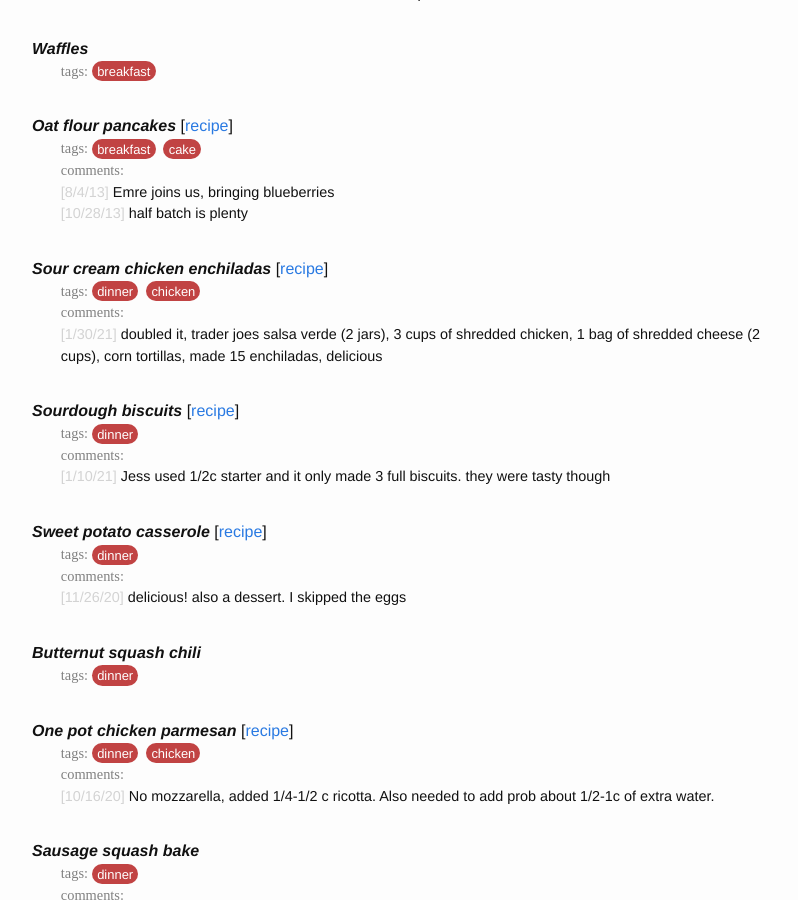
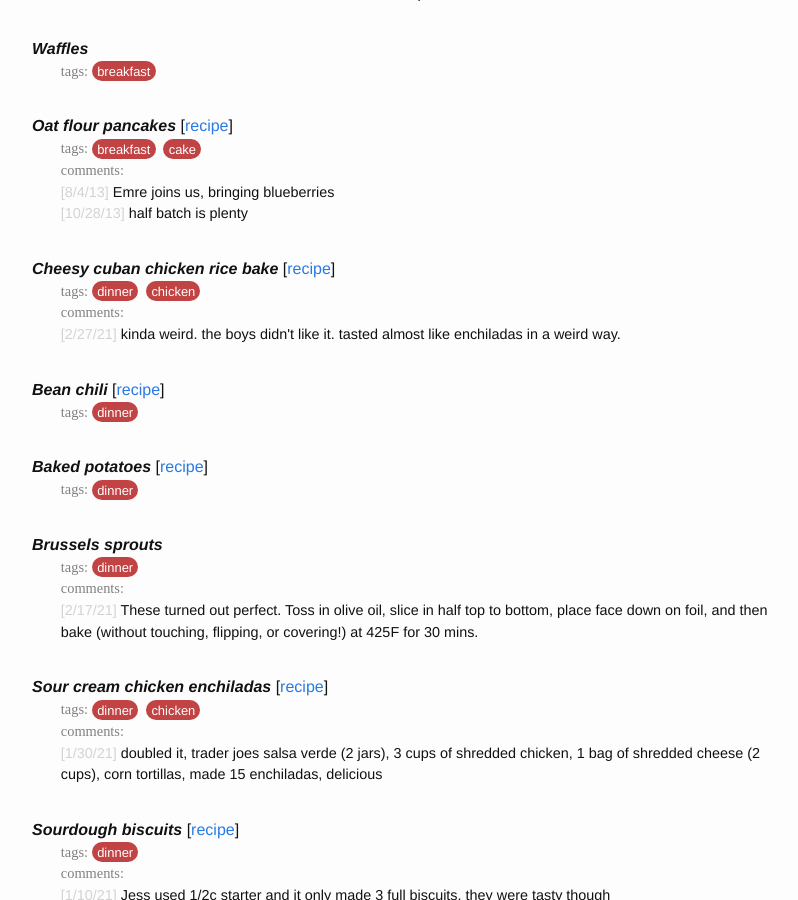
Before and after one commit to mobeets/recipes, a Jekyll site: the page built from index.html, in a window 1280 px wide and 900 px high, scrolled down 4056 px. Shown: the whole window, without its empty margins (238-1036 px from the left). Built offline with Jekyll 4.4.1, drawn with Linux system fonts in a browser that asks for light colours; nearby versions of some CDN libraries; library files that are not in the unit come from our copies; some of the changed text lies outside the part shown.

Commit message:
data update

```diff
--- a/_data/recipes.yml
+++ b/_data/recipes.yml
@@ -127,7 +127,7 @@
   tags:
   - "breakfast"
   - "cake"
-  last_suggested_date: '2016-01-01'
+  last_suggested_date: '2021-02-13'
   recipe_urls:
   - "https://themodernproper.com/dutch-baby-pancake"
   comments:
@@ -140,7 +140,7 @@
   tags:
   - "breakfast"
   - "cake"
-  last_suggested_date: '2016-01-01'
+  last_suggested_date: '2021-02-13'
   recipe_urls:
   - "https://cooking.nytimes.com/recipes/1018663-cast-iron-sourdough-pancakes"
   comments:
@@ -283,13 +283,57 @@
   - date: "10/28/13"
     comment: "half batch is plenty"
 - count: 1
+  index: 183
+  nickname: ""
+  name: "cheesy cuban chicken rice bake"
+  tags:
+  - "dinner"
+  - "chicken"
+  last_suggested_date: '2016-01-01'
+  recipe_urls:
+  - "https://www.halfbakedharvest.com/one-skillet-cheesy-cuban-chicken-rice-bake/"
+  comments:
+  - date: "2/27/21"
+    comment: "kinda weird. the boys didn't like it. tasted almost like enchiladas in a weird way."
+- count: 1
+  index: 182
+  nickname: ""
+  name: "bean chili"
+  tags:
+  - "dinner"
+  last_suggested_date: '2016-01-01'
+  recipe_urls:
+  - "https://cookieandkate.com/vegetarian-chili-recipe"
+  comments: []
+- count: 1
+  index: 181
+  nickname: ""
+  name: "baked potatoes"
+  tags:
+  - "dinner"
+  last_suggested_date: '2016-01-01'
+  recipe_urls:
+  - "https://www.gimmesomeoven.com/baked-potato/"
+  comments: []
+- count: 1
+  index: 180
+  nickname: ""
+  name: "brussels sprouts"
+  tags:
+  - "dinner"
+  last_suggested_date: '2016-01-01'
+  recipe_urls: []
+  comments:
+  - date: "2/17/21"
+    comment: "These turned out perfect. Toss in olive oil, slice in half top to bottom, place face down on foil, and then bake (without touching, flipping, or covering!) at 425F for 30 mins."
+- count: 1
   index: 179
   nickname: ""
   name: "sour cream chicken enchiladas"
   tags:
   - "dinner"
   - "chicken"
-  last_suggested_date: '2016-01-01'
+  last_suggested_date: '2021-02-13'
   recipe_urls:
   - "https://www.inspiredtaste.net/11767/salsa-verde-chicken-enchiladas"
   comments:
@@ -301,7 +345,7 @@
   name: "sourdough biscuits"
   tags:
   - "dinner"
-  last_suggested_date: '2016-01-01'
+  last_suggested_date: '2021-02-13'
   recipe_urls:
   - "https://www.kingarthurbaking.com/recipes/buttery-sourdough-sandwich-biscuits-recipe"
   comments:
@@ -543,7 +587,7 @@
   tags:
   - "dinner"
   - "pork"
-  last_suggested_date: '2019-11-30'
+  last_suggested_date: '2021-02-27'
   recipe_urls: []
   comments:
   - date: "10/29/19"
@@ -656,7 +700,7 @@
   name: "baked potatoes and mac and cheese"
   tags:
   - "dinner"
-  last_suggested_date: '2019-11-23'
+  last_suggested_date: '2021-02-20'
   recipe_urls: []
   comments: []
 - count: 1
@@ -1056,7 +1100,7 @@
     comment: "we use 2 lbs. ground beef, and 20oz mushrooms; made about 8 servings"
   - date: "4/22/18"
     comment: "takes a little more than an hour to make, and we added corn starch to finally get it to thicken"
-- count: 6
+- count: 7
   index: 120
   nickname: ""
   name: "alfredo pasta"
@@ -1253,7 +1297,7 @@
   - "dinner"
   - "pasta"
   - "chicken"
-  last_suggested_date: '2019-12-07'
+  last_suggested_date: '2021-03-06'
   recipe_urls: []
   comments:
   - date: "11/7/17"
@@ -1539,7 +1583,7 @@
   - "dinner"
   - "salad"
   - "chicken"
-  last_suggested_date: '2019-12-07'
+  last_suggested_date: '2021-03-06'
   recipe_urls:
   - "https://cupofjo.com/2013/07/the-best-caesar-salad-with-a-new-dressing/"
   comments:
@@ -1596,7 +1640,7 @@
     comment: "equal parts mac, evaporated milk, and cheddar cheese (12 oz each); cook mac in just enough water to cover it; prepare cheese BEFOREHAND and do NOT use vitamix"
   - date: "4/15/19"
     comment: "add mushrooms and bacon, and have roasted broccoli on the side (475F for 15 minutes) which is delicious. mac recipe doubled = servings:8"
-- count: 11
+- count: 12
   index: 79
   nickname: ""
   name: "meatball soup"
@@ -1995,7 +2039,7 @@
   - "slow-cooker"
   - "chicken"
   - "beef"
-  last_suggested_date: '2019-12-07'
+  last_suggested_date: '2021-03-06'
   recipe_urls: []
   comments:
   - date: "7/7/14"
@@ -2024,7 +2068,7 @@
   comments:
   - date: "6/23/14"
     comment: "talk about people doing jobs they hate, and dumb people who click Edit to copy/paste"
-- count: 8
+- count: 9
   index: 47
   nickname: ""
   name: "lasagna"
@@ -2046,7 +2090,7 @@
   name: "tri-color quinoa with kidney beans"
   tags:
   - "dinner"
-  last_suggested_date: '2019-12-07'
+  last_suggested_date: '2021-03-06'
   recipe_urls: []
   comments:
   - date: "7/22/14"
@@ -2215,7 +2259,7 @@
   - "dinner"
   - "chicken"
   - "bacon"
-  last_suggested_date: '2019-12-07'
+  last_suggested_date: '2021-03-06'
   recipe_urls: []
   comments:
   - date: "11/23/13"
@@ -2607,6 +2651,38 @@
   - "pasta"
   last_suggested_date: '2020-04-26'
   recipe_urls: []
+  comments: []
+- count: 1
+  index: 82
+  nickname: ""
+  name: "banana bread"
+  tags:
+  - "dessert"
+  last_suggested_date: '2016-01-01'
+  recipe_urls:
+  - "https://thesaltymarshmallow.com/best-banana-bread-recipe/"
+  comments:
+  - date: "3/2/21"
+    comment: "I add walnuts, turns out really good, but we had to bake it for forever before it was fully cooked"
+- count: 1
+  index: 81
+  nickname: ""
+  name: "tahini cinnamon rolls"
+  tags:
+  - "dessert"
+  last_suggested_date: '2016-01-01'
+  recipe_urls:
+  - "https://www.broadsheet.com.au/national/food-and-drink/article/recipe-sweet-tahini-rolls-kubez-el-tahineh"
+  comments: []
+- count: 1
+  index: 80
+  nickname: ""
+  name: "chocolate oatmeal bars"
+  tags:
+  - "dessert"
+  last_suggested_date: '2016-01-01'
+  recipe_urls:
+  - "https://www.halfbakedharvest.com/gooey-chocolate-oatmeal-bars/"
   comments: []
 - count: 1
   index: 79
@@ -3685,7 +3761,7 @@
   comments:
   - date: "12/6/20"
     comment: "for Mom for xmas"
-- count: 56
+- count: 57
   index: 1
   nickname: ""
   name: "sourdough bread"
@@ -3694,6 +3770,7 @@
   last_suggested_date: '2020-06-27'
   recipe_urls:
   - "http://www.breadtopia.com/sourdough-no-knead-method/"
+  - "https://www.feastingathome.com/sourdough-bread/"
   comments:
   - date: "3/30/14"
     comment: "turns out great! kinda flour-y must to the sourdough = undercooked?"
@@ -3775,3 +3852,5 @@
     comment: "Because it's summer, the starter was eating so fast that I actually fed it at like 2pm the day I later mixed up the batter. I think that helpd a lot, because the bread was much spongier this time compared to recent times. Still pretty flat as a whole though. I never have figured out whether that's because it's under- or over-proved."
   - date: "12/28/20"
     comment: "one of the worst ones we've ever made. in too cold of a spot overnight, pretty sure."
+  - date: "2/13/21"
+    comment: "proofed overnight from 7pm-7am. when doing the stretch and folds at that point, it didn't tear. but maybe in retrospect given how flat the loaf was, it was over-proofed. 68F in here. preheated about 30 mins instead of an hour. 25 mins at 500F, but needed 21 mins at 450F (to get to 208F). not very risen, and a little light in color. also forgot to score it."
```
